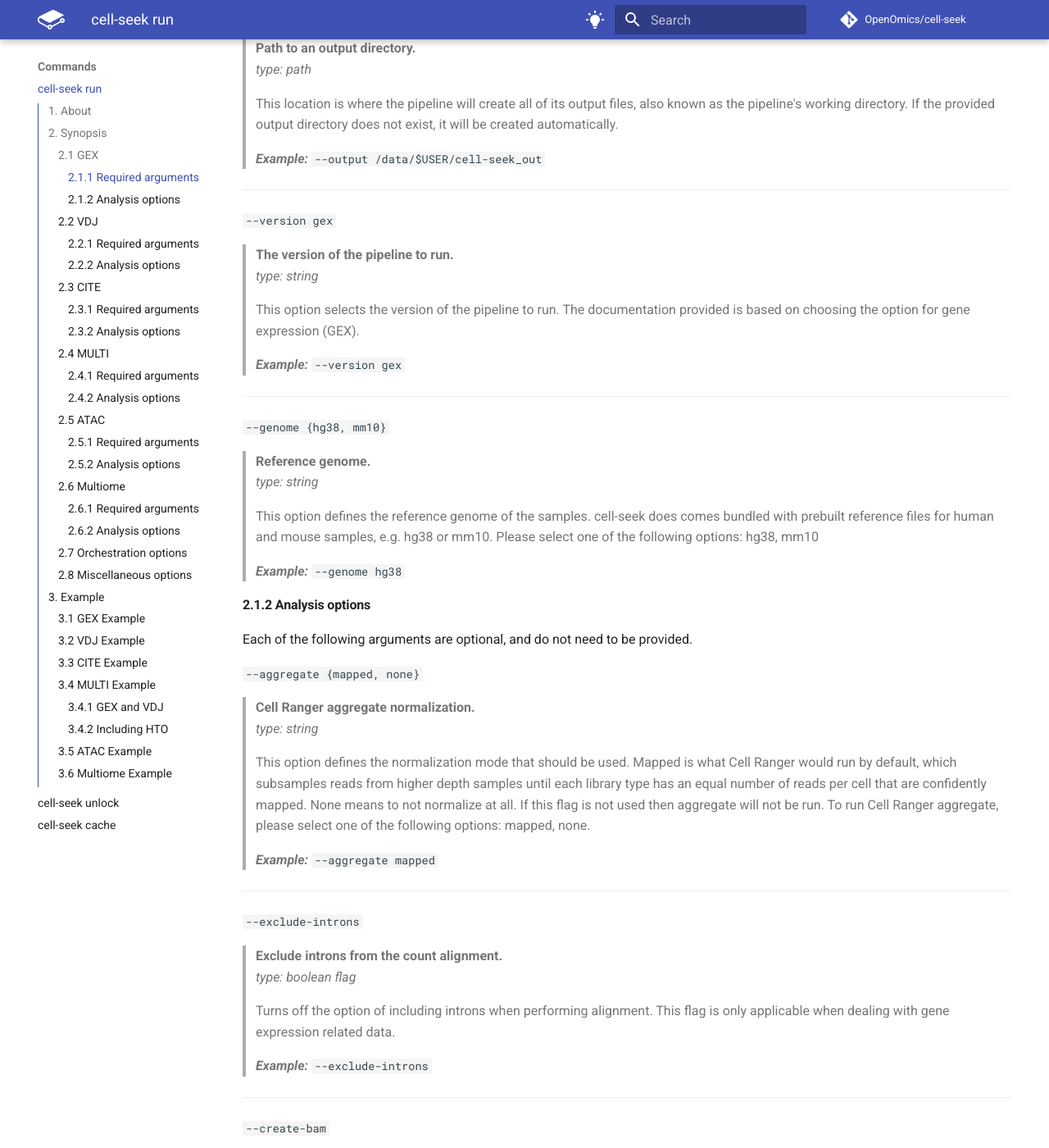
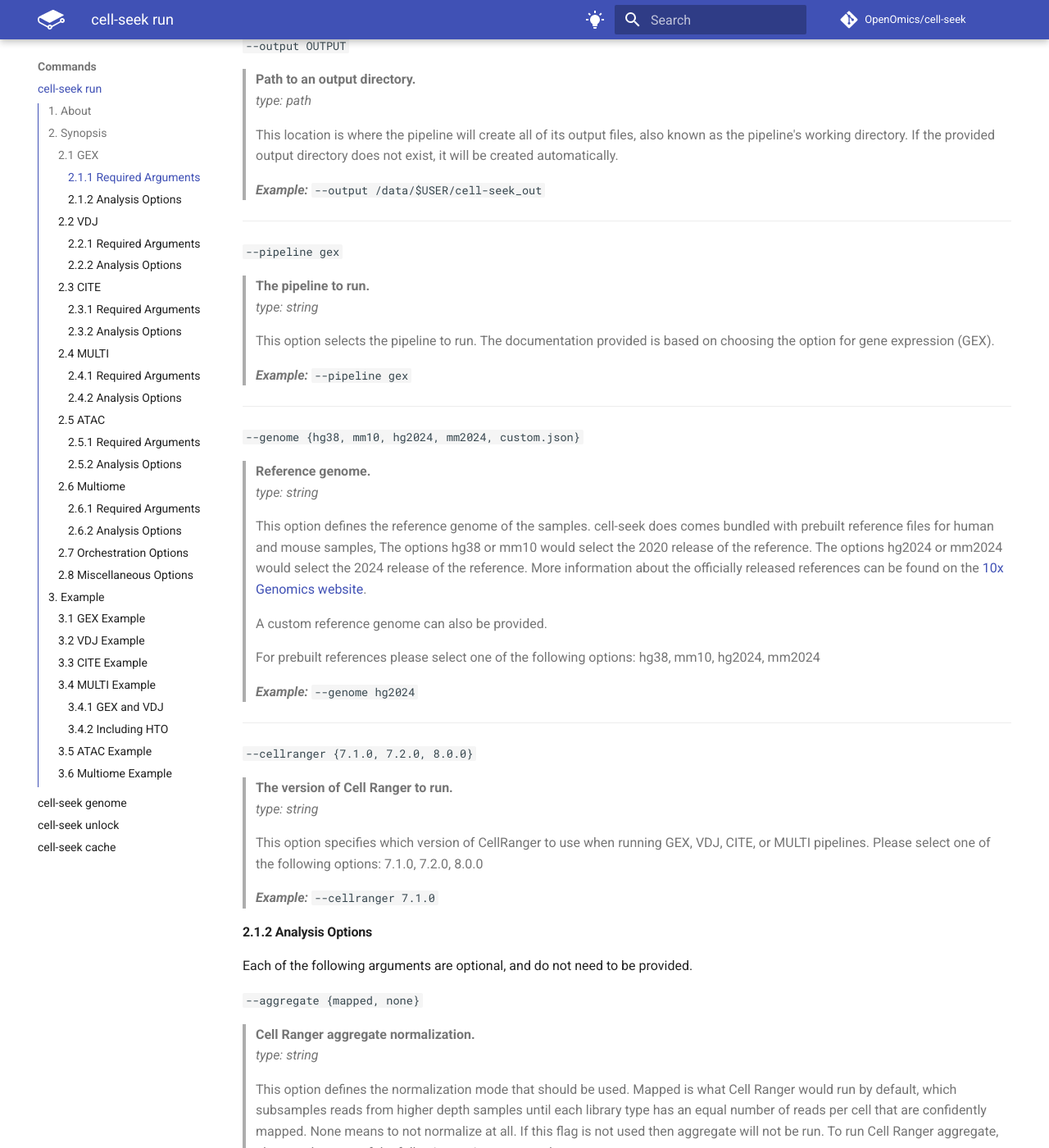
Before and after one commit to OpenOmics/cell-seek, an MkDocs documentation site: the page built from docs/usage/run.md, in a window 1280 px wide and 1400 px high, scrolled down 1392 px. Shown: the whole window at 82% size. Built offline with MkDocs 1.6.1 and Material for MkDocs 9.7.7, drawn with Linux system fonts in a browser that asks for light colours; comment, search, counter and statistics services are not loaded; the version menu is left out; some of the changed text lies outside the part shown.

Commit message:
Update documentation and bump version Documentation updated to include the new genome command. Bumping the version to 2.0.0 in preparation of release

````diff
--- a/docs/usage/run.md
+++ b/docs/usage/run.md
@@ -3,7 +3,7 @@
 ## 1. About
 The `cell-seek` executable is composed of several inter-related sub commands. Please see `cell-seek -h` for all available options.
 
-This part of the documentation describes options and concepts for <code>cell-seek <b>run</b></code> sub command in more detail. The following page lists only the options applicable when selecting the <code><b>--version gex</b></code> flag. With minimal configuration, the **`run`** sub command enables you to start running cell-seek pipeline.
+This part of the documentation describes options and concepts for <code>cell-seek <b>run</b></code> sub command in more detail. The following page lists the options applicable to each of the different pipelines available to select via the <code><b>--pipeline</b></code> flag. With minimal configuration, the **`run`** sub command enables you to start running cell-seek pipeline.
 
 Setting up the cell-seek pipeline is fast and easy! In its most basic form, <code>cell-seek <b>run</b></code> only has *four required inputs*.
 
@@ -13,17 +13,19 @@ $ cell-seek run [--help] \
       [--dry-run] [--job-name JOB_NAME] [--mode {{slurm,local}}] \
       [--sif-cache SIF_CACHE] [--singularity-cache SINGULARITY_CACHE] \
       [--silent] [--threads THREADS] [--tmp-dir TMP_DIR] \
+      [--cellranger {8.0.0, ...} \
       [--aggregate {{mapped, none}}] [--exclude-introns] \
-      [--filter FILTER] [--create-bam] \
+      [--library LIBRARIES] [--features FEATURES] \
+      [--filter FILTER] [--metadata METADATA] [--create-bam] \
       --input INPUT [INPUT ...] \
       --output OUTPUT \
-      --version {gex, ...} \
+      --pipeline {gex, ...} \
       --genome {hg38, ...}
 ```
 
 The synopsis for each command shows its arguments and their usage. Optional arguments are shown in square brackets.
 
-A user **must** provide a list of FastQ (globbing is supported) to analyze via `--input` argument, an output directory to store results via `--output` argument, the version of the pipeline to run via `--version` argument, and the reference genome to use via `--genome` argument.
+A user **must** provide a list of FastQ (globbing is supported) to analyze via `--input` argument, an output directory to store results via `--output` argument, the version of the pipeline to run via `--pipeline` argument, and the reference genome to use via `--genome` argument.
 
 Use you can always use the `-h` option for information on a specific command.
 
@@ -31,7 +33,7 @@ The following is a breakdown of the required and optional arguments for each of
 
 ### 2.1 GEX
 
-#### 2.1.1 Required arguments
+#### 2.1.1 Required Arguments
 
 Each of the following arguments are required. Failure to provide a required argument will result in a non-zero exit-code.
 
@@ -53,24 +55,37 @@ Each of the following arguments are required. Failure to provide a required argu
 > ***Example:*** `--output /data/$USER/cell-seek_out`
 
 ---
-  `--version gex`
-> **The version of the pipeline to run.**
+  `--pipeline gex`
+> **The pipeline to run.**
 > *type: string*
 >
-> This option selects the version of the pipeline to run. The documentation provided is based on choosing the option for gene expression (GEX).
+> This option selects the pipeline to run. The documentation provided is based on choosing the option for gene expression (GEX).
 >
-> ***Example:*** `--version gex`
+> ***Example:*** `--pipeline gex`
 
 ---
-  `--genome {hg38, mm10}`
+  `--genome {hg38, mm10, hg2024, mm2024, custom.json}`
 > **Reference genome.**
 > *type: string*
 >
-> This option defines the reference genome of the samples. cell-seek does comes bundled with prebuilt reference files for human and mouse samples, e.g. hg38 or mm10. Please select one of the following options: hg38, mm10
+> This option defines the reference genome of the samples. cell-seek does comes bundled with prebuilt reference files for human and mouse samples, The options hg38 or mm10 would select the 2020 release of the reference. The options hg2024 or mm2024 would select the 2024 release of the reference. More information about the officially released references can be found on the [10x Genomics website](https://www.10xgenomics.com/support/software/cell-ranger/latest/release-notes/cr-reference-release-notes).
 >
-> ***Example:*** `--genome hg38`
+> A custom reference genome can also be provided.
+>
+> For prebuilt references please select one of the following options: hg38, mm10, hg2024, mm2024
+>
+> ***Example:*** `--genome hg2024`
 
-#### 2.1.2 Analysis options
+---
+  `--cellranger {7.1.0, 7.2.0, 8.0.0}`
+> **The version of Cell Ranger to run.**
+> *type: string*
+>
+> This option specifies which version of CellRanger to use when running GEX, VDJ, CITE, or MULTI pipelines. Please select one of the following options: 7.1.0, 7.2.0, 8.0.0
+>
+> ***Example:*** `--cellranger 7.1.0`
+
+#### 2.1.2 Analysis Options
 
 Each of the following arguments are optional, and do not need to be provided.
 
@@ -124,11 +139,32 @@ Each of the following arguments are optional, and do not need to be provided.
 >
 > ***Example:*** `--filter filter.csv`
 
+---
+  `--metadata METADATA`
+> **Sample metadata file.**
+> *type: file*
+>
+> Sample metadata file. A CSV file containing sample level metadata information that will be included as new metadata columns during QC analysis. The file should contain a header row with Sample as the column name for the sample IDs, and the name of each metadata column that will be added to their associated samples. Each row is then the entries for each sample with the values that will be included as metadata. If no file is provided then no metadata will be added to the samples. If a cell is left blank for a sample then the metadata column for that sample would be an empty string. This flag is currently only applicable when dealing with GEX projects.
+>
+> *Here is an example metadata.csv file:*
+> ```
+> Sample,Type,batch
+> sample1,tumor,1
+> sample2,normal,1
+> sample4,tumor,2
+> ```
+>
+> *Where:*
+>
+> - *Sample:* Unique sample ID that should match the sample name used for Cell Ranger count.
+> - *Type,batch:* Example metadata entries that can be applied to the created Seurat object. The column names will be the resulting metadata entries, so it is recommended to use ones that do not overlap with column names that would be created automatically.
+>
+> ***Example:*** `--metadata metadata.csv`
 
 
 ### 2.2 VDJ
 
-#### 2.2.1 Required arguments
+#### 2.2.1 Required Arguments
 
 Each of the following arguments are required. Failure to provide a required argument will result in a non-zero exit-code.
 
@@ -150,30 +186,43 @@ Each of the following arguments are required. Failure to provide a required argu
 > ***Example:*** `--output /data/$USER/cell-seek_out`
 
 ---
-  `--version vdj`
-> **The version of the pipeline to run.**
+  `--pipeline vdj`
+> **The pipeline to run.**
 > *type: string*
 >
 > This option selects the version of the pipeline to run. The documentation provided is based on choosing the option for VDJ.
 >
-> ***Example:*** `--version vdj`
+> ***Example:*** `--pipeline vdj`
 
 ---
-  `--genome {hg38, mm10}`
+  `--genome {hg38, mm10, custom.json}`
 > **Reference genome.**
 > *type: string*
 >
-> This option defines the reference genome of the samples. cell-seek does comes bundled with prebuilt reference files for human and mouse samples, e.g. hg38 or mm10. Please select one of the following options: hg38, mm10
+> This option defines the reference genome of the samples. cell-seek does comes bundled with prebuilt reference files for human and mouse samples, e.g. hg38 or mm10. Since there is no 2024 release VDJ reference, if hg2024 or mm2024 is selected the VDJ reference CR 7.1 release will be used.
+>
+> A custom reference genome can also be provided.
+>
+> For prebuilt references please select one of the following options: hg38, mm10
 >
 > ***Example:*** `--genome hg38`
 
-#### 2.2.2 Analysis options
+---
+  `--cellranger {7.1.0, 7.2.0, 8.0.0}`
+> **The version of Cell Ranger to run.**
+> *type: string*
+>
+> This option specifies which version of CellRanger to use when running GEX, VDJ, CITE, or MULTI pipelines. Please select one of the following options: 7.1.0, 7.2.0, 8.0.0
+>
+> ***Example:*** `--cellranger 7.1.0`
+
+#### 2.2.2 Analysis Options
 
 The VDJ pipeline currently does not have any applicable analysis flags.
 
 ### 2.3 CITE
 
-#### 2.3.1 Required arguments
+#### 2.3.1 Required Arguments
 
 Each of the following arguments are required. Failure to provide a required argument will result in a non-zero exit-code.
 
@@ -195,23 +244,35 @@ Each of the following arguments are required. Failure to provide a required argu
 > ***Example:*** `--output /data/$USER/cell-seek_out`
 
 ---
-  `--version cite`
-> **The version of the pipeline to run.**
+  `--pipeline cite`
+> **The pipeline to run.**
 > *type: string*
 >
 > This option selects the version of the pipeline to run. The documentation provided is based on choosing the option for CITE-seek.
 >
-> ***Example:*** `--version cite`
+> ***Example:*** `--pipeline cite`
 
 ---
-  `--genome {hg38, mm10}`
+  `--genome {hg38, mm10, hg2024, mm2024, custom.json}`
 > **Reference genome.**
 > *type: string*
 >
-> This option defines the reference genome of the samples. cell-seek does comes bundled with prebuilt reference files for human and mouse samples, e.g. hg38 or mm10. Please select one of the following options: hg38, mm10
+> This option defines the reference genome of the samples. cell-seek does comes bundled with prebuilt reference files for human and mouse samples, The options hg38 or mm10 would select the 2020 release of the reference. The options hg2024 or mm2024 would select the 2024 release of the reference. More information about the officially released references can be found on the [10x Genomics website](https://www.10xgenomics.com/support/software/cell-ranger/latest/release-notes/cr-reference-release-notes).
+>
+> A custom reference genome can also be provided.
+>
+> For prebuilt references please select one of the following options: hg38, mm10, hg2024, mm2024
 >
 > ***Example:*** `--genome hg38`
 
+---
+  `--cellranger {7.1.0, 7.2.0, 8.0.0}`
+> **The version of Cell Ranger to run.**
+> *type: string*
+>
+> This option specifies which version of CellRanger to use when running GEX, VDJ, CITE, or MULTI pipelines. Please select one of the following options: 7.1.0, 7.2.0, 8.0.0
+>
+> ***Example:*** `--cellranger 7.1.0`
 
 ---
 `--libraries LIBRARIES`
@@ -297,7 +358,7 @@ Each of the following arguments are required. Failure to provide a required argu
 
 There are multiple different combinations of library types that may result in the use of Cell Ranger `multi` analysis. Any combination that combines GEX and VDJ data for cell calls, or the use of HTO with the Cell Ranger hashtag caller would need `multi` analysis.
 
-#### 2.4.1 Required arguments
+#### 2.4.1 Required Arguments
 
 Each of the following arguments are required. Failure to provide a required argument will result in a non-zero exit-code.
 
@@ -319,23 +380,35 @@ Each of the following arguments are required. Failure to provide a required argu
 > ***Example:*** `--output /data/$USER/cell-seek_out`
 
 ---
-  `--version multi`
-> **The version of the pipeline to run.**
+  `--pipeline multi`
+> **The pipeline to run.**
 > *type: string*
 >
 > This option selects the version of the pipeline to run. The documentation provided is based on choosing the option for multi analysis.
 >
-> ***Example:*** `--version multi`
+> ***Example:*** `--pipeline multi`
 
 ---
-  `--genome {hg38, mm10}`
+  `--genome {hg38, mm10, hg2024, mm2024, custom.json}`
 > **Reference genome.**
 > *type: string*
 >
-> This option defines the reference genome of the samples. cell-seek does comes bundled with prebuilt reference files for human and mouse samples, e.g. hg38 or mm10. Please select one of the following options: hg38, mm10
+> This option defines the reference genome of the samples. cell-seek does comes bundled with prebuilt reference files for human and mouse samples, The options hg38 or mm10 would select the 2020 release of the reference. The options hg2024 or mm2024 would select the 2024 release of the reference. More information about the officially released references can be found on the [10x Genomics website](https://www.10xgenomics.com/support/software/cell-ranger/latest/release-notes/cr-reference-release-notes). Since there is no 2024 released VDJ reference, if hg2024 or mm2024 is selected in a run that includes VDJ data, the VDJ reference CR 7.1 release will be used.
+>
+> A custom reference genome can also be provided.
+>
+> For prebuilt references please select one of the following options: hg38, mm10, hg2024, mm2024
 >
 > ***Example:*** `--genome hg38`
 
+---
+  `--cellranger {7.1.0, 7.2.0, 8.0.0}`
+> **The version of Cell Ranger to run.**
+> *type: string*
+>
+> This option specifies which version of CellRanger to use when running GEX, VDJ, CITE, or MULTI pipelines. Please select one of the following options: 7.1.0, 7.2.0, 8.0.0
+>
+> ***Example:*** `--cellranger 7.1.0`
 
 ---
 `--libraries LIBRARIES`
@@ -366,7 +439,7 @@ Each of the following arguments are required. Failure to provide a required argu
 >
 > ***Example:*** `--libraries libraries.csv`
 
-#### 2.4.2 Analysis options
+#### 2.4.2 Analysis Options
 
 Each of the following arguments are optional, and do not need to be provided.
 
@@ -468,7 +540,7 @@ Each of the following arguments are optional, and do not need to be provided.
 
 ### 2.5 ATAC
 
-#### 2.5.1 Required arguments
+#### 2.5.1 Required Arguments
 
 Each of the following arguments are required. Failure to provide a required argument will result in a non-zero exit-code.
 
@@ -490,31 +562,35 @@ Each of the following arguments are required. Failure to provide a required argu
 > ***Example:*** `--output /data/$USER/cell-seek_out`
 
 ---
-  `--version atac`
-> **The version of the pipeline to run.**
+  `--pipeline atac`
+> **The pipeline to run.**
 > *type: string*
 >
 > This option selects the version of the pipeline to run. The documentation provided is based on choosing the option for ATAC.
 >
-> ***Example:*** `--version atac`
+> ***Example:*** `--pipeline atac`
 
 ---
-  `--genome {hg38, mm10}`
+  `--genome {hg38, mm10, custom.json}`
 > **Reference genome.**
 > *type: string*
 >
-> This option defines the reference genome of the samples. cell-seek does comes bundled with prebuilt reference files for human and mouse samples, e.g. hg38 or mm10. Please select one of the following options: hg38, mm10
+> This option defines the reference genome of the samples. cell-seek does comes bundled with prebuilt reference files for human and mouse samples, e.g. hg38 or mm10.
+>
+> A custom reference genome can also be provided.
+>
+> For prebuilt references please select one of the following options: hg38, mm10
 >
 > ***Example:*** `--genome hg38`
 
 
-#### 2.5.2 Analysis options
+#### 2.5.2 Analysis Options
 
 The ATAC pipeline currently does not have any applicable analysis flags.
 
 ### 2.6 Multiome
 
-#### 2.6.1 Required arguments
+#### 2.6.1 Required Arguments
 
 Each of the following arguments are required. Failure to provide a required argument will result in a non-zero exit-code.
 
@@ -536,20 +612,24 @@ Each of the following arguments are required. Failure to provide a required argu
 > ***Example:*** `--output /data/$USER/cell-seek_out`
 
 ---
-  `--version multiome`
-> **The version of the pipeline to run.**
+  `--pipeline multiome`
+> **The pipeline to run.**
 > *type: string*
 >
 > This option selects the version of the pipeline to run. The documentation provided is based on choosing the option for multiome.
 >
-> ***Example:*** `--version multiome`
+> ***Example:*** `--pipeline multiome`
 
 ---
-  `--genome {hg38, mm10}`
+  `--genome {hg38, mm10, custom.json}`
 > **Reference genome.**
 > *type: string*
 >
-> This option defines the reference genome of the samples. cell-seek does comes bundled with prebuilt reference files for human and mouse samples, e.g. hg38 or mm10. Please select one of the following options: hg38, mm10
+> This option defines the reference genome of the samples. cell-seek does comes bundled with prebuilt reference files for human and mouse samples, e.g. hg38 or mm10.
+>
+> A custom reference genome can also be provided.
+>
+> For prebuilt references please select one of the following options: hg38, mm10
 >
 > ***Example:*** `--genome hg38`
 
@@ -580,12 +660,12 @@ Each of the following arguments are required. Failure to provide a required argu
 > ***Example:*** `--libraries libraries.csv`
 
 
-#### 2.6.2 Analysis options
+#### 2.6.2 Analysis Options
 
 The multiome pipeline currently does not have any applicable analysis flags.
 
 
-### 2.7 Orchestration options
+### 2.7 Orchestration Options
 
 Each of the following arguments are optional, and do not need to be provided.
 
@@ -672,7 +752,7 @@ Each of the following arguments are optional, and do not need to be provided.
 >
 > ***Example:*** `--tmp-dir /scratch/$USER/`
 
-### 2.8 Miscellaneous options
+### 2.8 Miscellaneous Options
 Each of the following arguments are optional, and do not need to be provided.
 
   `-h, --help`
@@ -696,8 +776,9 @@ module load singularity snakemake
 # Step 2A.) Dry-run the pipeline
 ./cell-seek run --input .tests/*.R?.fastq.gz \
                   --output /data/$USER/output \
-                  --version gex \
+                  --pipeline gex \
                   --genome hg38 \
+                  --cellranger 8.0.0 \
                   --mode slurm \
                   --dry-run
 
@@ -707,8 +788,9 @@ module load singularity snakemake
 # the pipeline in this mode.
 ./cell-seek run --input .tests/*.R?.fastq.gz \
                   --output /data/$USER/output \
-                  --version gex \
+                  --pipeline gex \
                   --genome hg38 \
+                  --cellranger 8.0.0 \
                   --mode slurm
 ```
 
@@ -723,8 +805,9 @@ module load singularity snakemake
 # Step 2A.) Dry-run the pipeline
 ./cell-seek run --input .tests/*.R?.fastq.gz \
                   --output /data/$USER/output \
-                  --version vdj \
+                  --pipeline vdj \
                   --genome hg38 \
+                  --cellranger 8.0.0 \
                   --mode slurm \
                   --dry-run
 
@@ -734,8 +817,9 @@ module load singularity snakemake
 # the pipeline in this mode.
 ./cell-seek run --input .tests/*.R?.fastq.gz \
                   --output /data/$USER/output \
-                  --version vdj \
+                  --pipeline vdj \
                   --genome hg38 \
+                  --cellranger 8.0.0 \
                   --mode slurm
 ```
 
@@ -751,8 +835,9 @@ module load singularity snakemake
 # Step 2A.) Dry-run the pipeline
 ./cell-seek run --input .tests/*.R?.fastq.gz \
                   --output /data/$USER/output \
-                  --version cite \
+                  --pipeline cite \
                   --genome hg38 \
+                  --cellranger 8.0.0 \
                   --libraries libraries.csv \
                   --features features.csv \
                   --mode slurm \
@@ -764,8 +849,9 @@ module load singularity snakemake
 # the pipeline in this mode.
 ./cell-seek run --input .tests/*.R?.fastq.gz \
                   --output /data/$USER/output \
-                  --version cite \
+                  --pipeline cite \
                   --genome hg38 \
+                  --cellranger 8.0.0 \
                   --libraries libraries.csv \
                   --features features.csv \
                   --mode slurm
@@ -787,8 +873,9 @@ module load singularity snakemake
 # Step 2A.) Dry-run the pipeline
 ./cell-seek run --input .tests/*.R?.fastq.gz \
                   --output /data/$USER/output \
-                  --version multi \
+                  --pipeline multi \
                   --genome hg38 \
+                  --cellranger 8.0.0 \
                   --libraries libraries.csv \
                   --mode slurm \
                   --dry-run
@@ -799,8 +886,9 @@ module load singularity snakemake
 # the pipeline in this mode.
 ./cell-seek run --input .tests/*.R?.fastq.gz \
                   --output /data/$USER/output \
-                  --version multi \
+                  --pipeline multi \
                   --genome hg38 \
+                  --cellranger 8.0.0 \
                   --libraries libraries.csv \
                   --mode slurm
 ```
@@ -819,8 +907,9 @@ module load singularity snakemake
 # Step 2A.) Dry-run the pipeline
 ./cell-seek run --input .tests/*.R?.fastq.gz \
                   --output /data/$USER/output \
-                  --version multi \
+                  --pipeline multi \
                   --genome hg38 \
+                  --cellranger 8.0.0 \
                   --libraries libraries.csv \
                   --cmo-reference cmo_reference.csv \
                   --mode slurm \
@@ -832,8 +921,9 @@ module load singularity snakemake
 # the pipeline in this mode.
 ./cell-seek run --input .tests/*.R?.fastq.gz \
                   --output /data/$USER/output \
-                  --version multi \
+                  --pipeline multi \
                   --genome hg38 \
+                  --cellranger 8.0.0 \
                   --libraries libraries.csv \
                   --cmo-reference cmo_reference.csv \
                   --mode slurm
@@ -851,7 +941,7 @@ module load singularity snakemake
 # Step 2A.) Dry-run the pipeline
 ./cell-seek run --input .tests/*.R?.fastq.gz \
                   --output /data/$USER/output \
-                  --version atac \
+                  --pipeline atac \
                   --genome hg38 \
                   --mode slurm \
                   --dry-run
@@ -862,7 +952,7 @@ module load singularity snakemake
 # the pipeline in this mode.
 ./cell-seek run --input .tests/*.R?.fastq.gz \
                   --output /data/$USER/output \
-                  --version atac \
+                  --pipeline atac \
                   --genome hg38 \
                   --mode slurm
 ```
@@ -879,7 +969,7 @@ module load singularity snakemake
 # Step 2A.) Dry-run the pipeline
 ./cell-seek run --input .tests/*.R?.fastq.gz \
                   --output /data/$USER/output \
-                  --version multiome \
+                  --pipeline multiome \
                   --genome hg38 \
                   --libraries libraries.csv \
                   --mode slurm \
@@ -891,7 +981,7 @@ module load singularity snakemake
 # the pipeline in this mode.
 ./cell-seek run --input .tests/*.R?.fastq.gz \
                   --output /data/$USER/output \
-                  --version multiome \
+                  --pipeline multiome \
                   --genome hg38 \
                   --libraries libraries.csv \
                   --mode slurm
--- a/mkdocs.yml
+++ b/mkdocs.yml
@@ -99,6 +99,7 @@ nav:
   - About: index.md
   - Commands:
     - cell-seek run: usage/run.md
+    - cell-seek genome: usage/genome.md
     - cell-seek unlock: usage/unlock.md
     - cell-seek cache: usage/cache.md
   - FAQ:
````
Also changed, not shown: other parts of docs/usage/run.md (+3 -4 lines), docs/index.md (+1 -0 lines), docs/usage/genome.md (added, +94 -0 lines), 2 other files.
